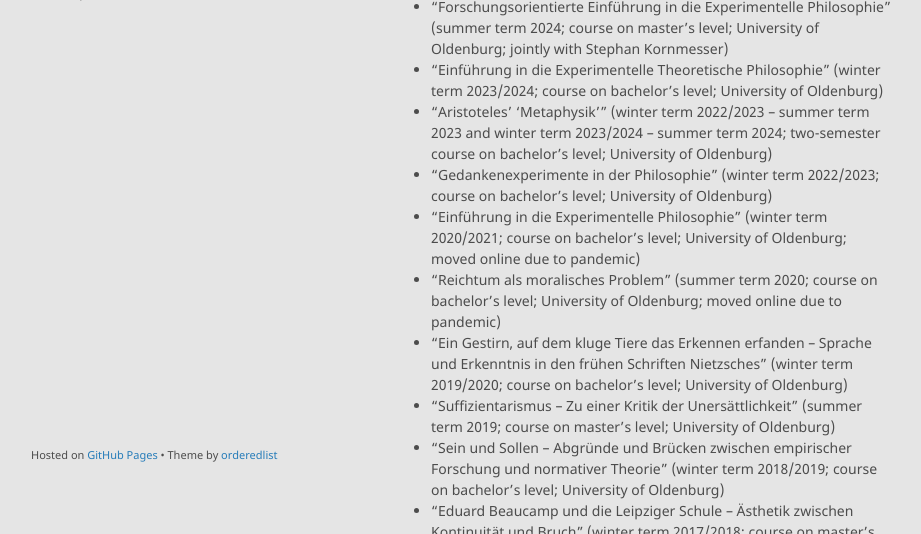
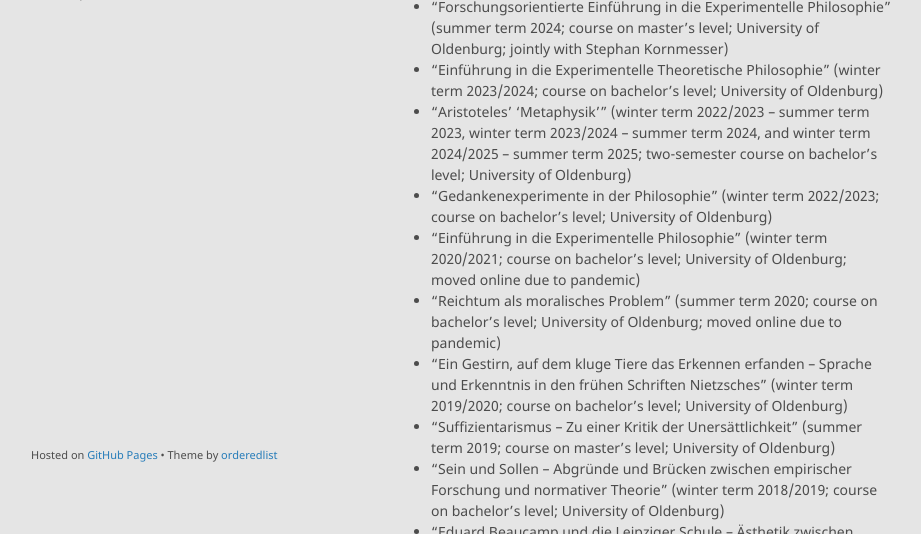
Before and after one commit to alephmembeth/alephmembeth.github.io, a Jekyll site: the page built from teaching.md, in a window 1280 px wide and 900 px high, cut to the strip 366-900 px from the top of the window. Shown: the whole strip, without its empty margins (179-1100 px from the left). Built offline with Jekyll 4.4.1, drawn with Linux system fonts in a browser that asks for light colours; our own code applies the rules of GitHub Pages for plain Markdown files.

Commit message:
Update teaching.md

```diff
--- a/teaching.md
+++ b/teaching.md
@@ -13,7 +13,7 @@ layout: default
 
 + “Forschungsorientierte Einführung in die Experimentelle Philosophie” (summer term 2024; course on master’s level; University of Oldenburg; jointly with Stephan Kornmesser)
 + “Einführung in die Experimentelle Theoretische Philosophie” (winter term 2023/2024; course on bachelor’s level; University of Oldenburg)
-+ “Aristoteles’ ‘Metaphysik’” (winter term 2022/2023 – summer term 2023 and winter term 2023/2024 – summer term 2024; two-semester course on bachelor’s level; University of Oldenburg)
++ “Aristoteles’ ‘Metaphysik’” (winter term 2022/2023 – summer term 2023, winter term 2023/2024 – summer term 2024, and winter term 2024/2025 – summer term 2025; two-semester course on bachelor’s level; University of Oldenburg)
 + “Gedankenexperimente in der Philosophie” (winter term 2022/2023; course on bachelor’s level; University of Oldenburg)
 + “Einführung in die Experimentelle Philosophie” (winter term 2020/2021; course on bachelor’s level; University of Oldenburg; moved online due to pandemic)
 + “Reichtum als moralisches Problem” (summer term 2020; course on bachelor’s level; University of Oldenburg; moved online due to pandemic)
```
